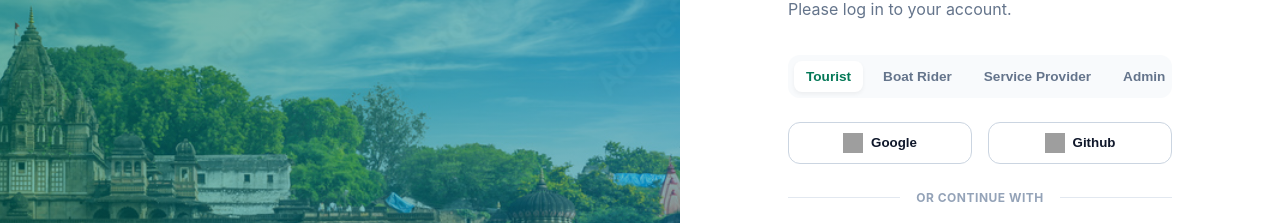
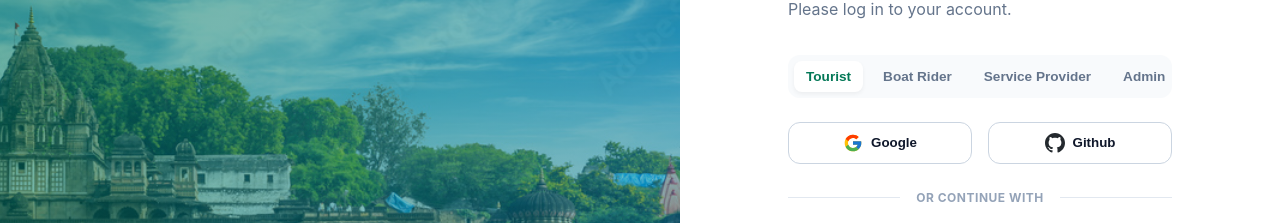
Before and after one commit to Karankewat76938/NarmadaSetu, a React (Vite) app in the folder frontend/: page /login in a window 1280 px wide. Shown: the part 236-459 px from the top of the page. Built offline with nearby package versions, Linux system fonts and the light colour scheme; grey boxes are pictures that could not be loaded.

Commit message:
Fix render deployment

```diff
--- a/frontend/src/assets/Images/index.js
+++ b/frontend/src/assets/Images/index.js
@@ -24,6 +24,8 @@ import raja from './raja.jpeg';
 import stay from './stay.jpeg';
 import sunsetview from './sunsetview.jpg';
 import logo from './logo.png';
+import google from './google.svg';
+import github from './github.svg';
 
 export {
   durgesh,
@@ -51,5 +53,7 @@ export {
   raja,
   stay,
   sunsetview,
-  logo
+  logo,
+  google,
+  github
 };
--- a/frontend/src/pages/Auth.jsx
+++ b/frontend/src/pages/Auth.jsx
@@ -1,6 +1,7 @@
 import React, { useState } from 'react';
 import { useNavigate } from 'react-router-dom';
 import { Globe, Mail, Lock, Phone, ArrowRight } from 'lucide-react';
+import { google, github } from '../assets/Images';
 import './Auth.css';
 
 const ROLES = [
@@ -97,11 +98,11 @@ const Auth = () => {
           {/* Social Login */}
           <div className="social-login-group">
             <button className="btn-social google">
-              <img src="https://upload.wikimedia.org/wikipedia/commons/5/53/Google_%22G%22_Logo.svg" alt="Google" />
+              <img src={google} alt="Google" />
               {t('Google', 'गूगल')}
             </button>
             <button className="btn-social github">
-              <img src="https://github.githubassets.com/images/modules/logos_page/GitHub-Mark.png" alt="Github" />
+              <img src={github} alt="Github" />
               {t('Github', 'गिटहब')}
             </button>
           </div>
```
Also changed, not shown: frontend/src/assets/Images/github.svg (added), frontend/src/assets/Images/google.svg (added).
